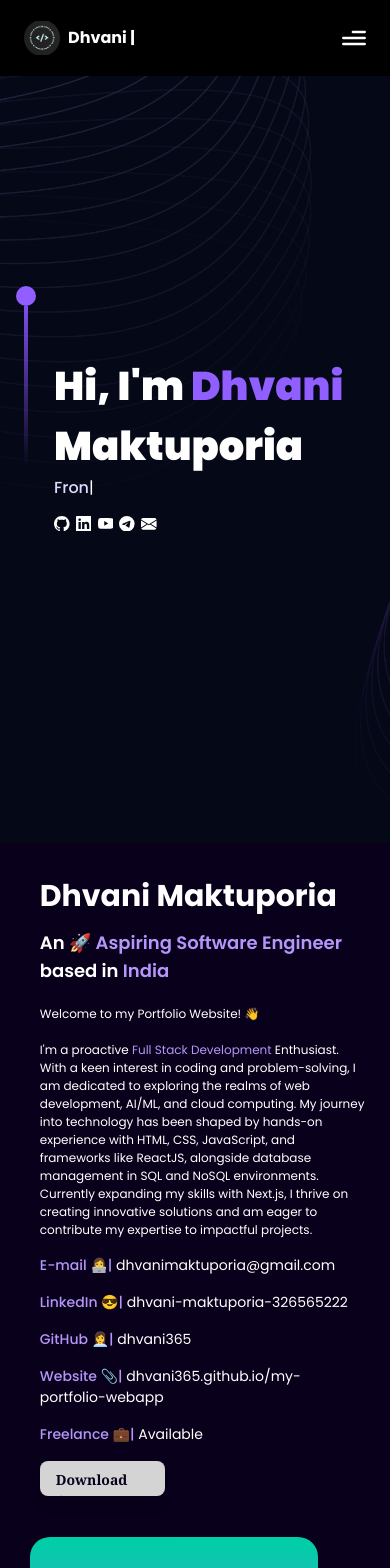
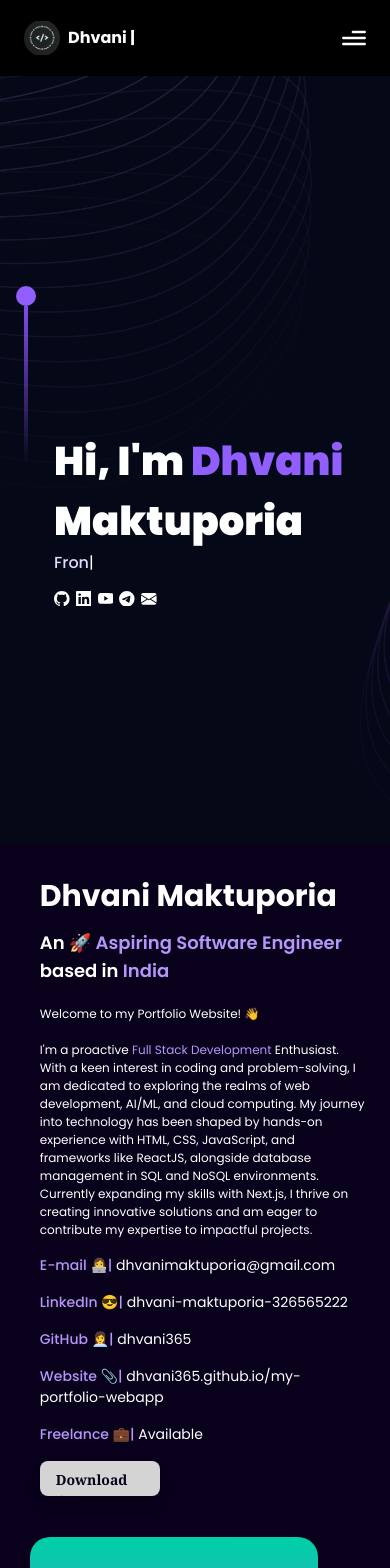
Before and after one commit to Dhvani365/Dhvani-portfolio, a React (Vite) app: page / in a window 390 px wide. Shown: the top 1568 px of the page. Built offline with nearby package versions, Linux system fonts and the light colour scheme.

Commit message:
Deployed My Portfolio Website

```diff
--- a/src/components/About.css
+++ b/src/components/About.css
@@ -155,7 +155,8 @@
         width: 80%;
     }
     .download-btn{
-        max-width: 125px;
+        max-width: 180px;
+        width: 120px;
         font-size: 14px;
         height: 35px;
     }
--- a/src/components/Hero.css
+++ b/src/components/Hero.css
@@ -6,6 +6,7 @@
     margin-right: 2%;
     height: 5%;
     width: 5%;
+    cursor: pointer;
 }
 .social-media-btn svg{
     cursor: pointer;
@@ -22,14 +23,11 @@
 }
 @media (max-width:768px) {
     .social-media-btn{
-        margin-top: 5%;
-        margin-right: 2%;
-        height: 8%;
-        width: 8%;
+        height: 50%;
+        width: 50%;
     }
     .hro-text-section{
-       margin-bottom: 10px;
-       margin-top: -500px;
+       padding-top: 50%;
        margin-left: 30px;
     }
     .hero-img-section{
@@ -49,14 +47,12 @@
 }
 @media (max-width:1024px) {
     .social-media-btn{
-        margin-top: 5%;
-        margin-right: 2%;
         height: 5%;
         width: 5%;
     }
     .hro-text-section{
-       margin-bottom: 10px;
-       margin-top: -500px;
+       padding-top: 0%;
+       margin-top: -360px;
        margin-left: 30px;
     }
     .line-effect-hero{
--- a/src/components/Hero.jsx
+++ b/src/components/Hero.jsx
@@ -35,10 +35,10 @@ const Hero = () => {
           </div>
 
           {/* Content  */}
-          <div className='sm:mb-20 lg:mb-0 hro-text-section'>
+          <div className='hro-text-section'>
               <h1 className={`${styles.heroHeadText} text-white hero-h1`}> Hi, I'm <span className='text-[#915eff]'>Dhvani</span> Maktuporia </h1>
               <span className={`${styles.heroSubText} text-white-100 hero-desc`}> </span>
-                        <div className='social-media'>
+              <div className='lg:flex flex-cols social-media'>
                   <button className='social-media-btn'>
                       <a href='https://github.com/Dhvani365/'><svg xmlns="http://www.w3.org/2000/svg" fill="currentColor" className="bi bi-github" viewBox="0 0 16 16">
                           <path d="M8 0C3.58 0 0 3.58 0 8c0 3.54 2.29 6.53 5.47 7.59.4.07.55-.17.55-.38 0-.19-.01-.82-.01-1.49-2.01.37-2.53-.49-2.69-.94-.09-.23-.48-.94-.82-1.13-.28-.15-.68-.52-.01-.53.63-.01 1.08.58 1.23.82.72 1.21 1.87.87 2.33.66.07-.52.28-.87.51-1.07-1.78-.2-3.64-.89-3.64-3.95 0-.87.31-1.59.82-2.15-.08-.2-.36-1.02.08-2.12 0 0 .67-.21 2.2.82.64-.18 1.32-.27 2-.27s1.36.09 2 .27c1.53-1.04 2.2-.82 2.2-.82.44 1.1.16 1.92.08 2.12.51.56.82 1.27.82 2.15 0 3.07-1.87 3.75-3.65 3.95.29.25.54.73.54 1.48 0 1.07-.01 1.93-.01 2.2 0 .21.15.46.55.38A8.01 8.01 0 0 0 16 8c0-4.42-3.58-8-8-8"/>
```
Lines whose indentation alone changed are shown as unchanged.
